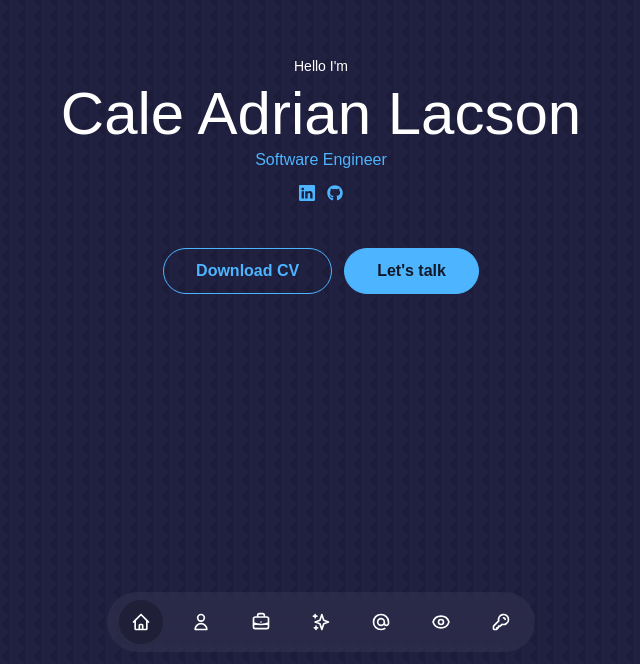
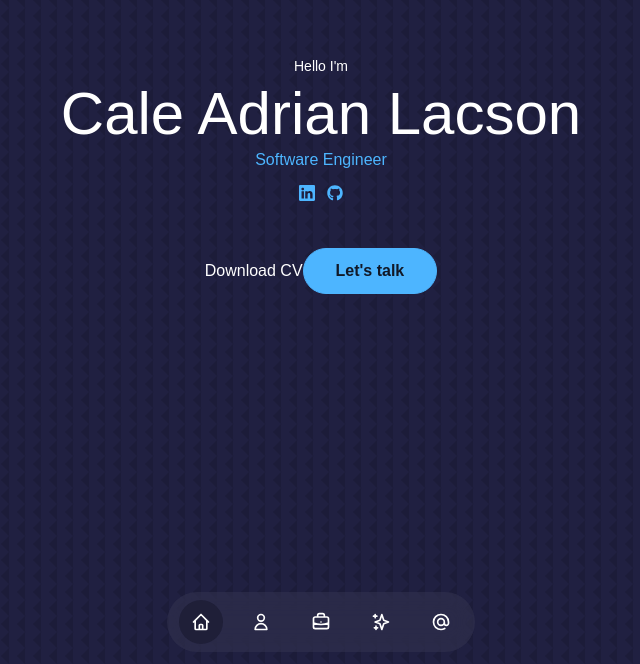
Before and after one commit to caleadrian/portfolio, a Next.js app: page / in a window 1280 px wide. Shown: the part 136-800 px from the top of the page, without its empty margins (319-959 px from the left). Built offline with nearby package versions, Linux system fonts and the light colour scheme.

Commit message:
Test download CV

```diff
--- a/components/Contact.js
+++ b/components/Contact.js
@@ -46,12 +46,12 @@ function Contact() {
                         <div className='flex flex-col gap-y-4'>
                             <div className='flex flex-col items-start gap-1'>
                                 <label htmlFor='name' className='text-xs'>Name</label>
-                                <input className='w-full text-black rounded-sm py-1 px-2 focus:outline-none focus:ring-4 focus:ring-offset-0 focus:ring-[#f7b02d39] focus:bg-gray-200' type='text' id='name' name='name' required />
+                                <input className='w-full text-black rounded-sm py-1.5 px-2 focus:outline-none focus:ring-4 focus:ring-offset-0 focus:ring-[#f7b02d39] focus:bg-gray-200 text-sm' type='text' id='name' name='name' required />
                             </div>
 
                             <div className='flex flex-col items-start gap-1'>
                                 <label htmlFor='email' className='text-xs'>Email</label>
-                                <input className='w-full text-black rounded-sm py-1 px-2 focus:outline-none focus:ring-4 focus:ring-offset-0 focus:ring-[#f7b02d39] focus:bg-gray-200' type='email' id='email' name='email' required />
+                                <input className='w-full text-black rounded-sm py-1.5 px-2 focus:outline-none focus:ring-4 focus:ring-offset-0 focus:ring-[#f7b02d39] focus:bg-gray-200 text-sm' type='email' id='email' name='email' required />
                             </div>
 
                             <div className='flex flex-col items-start gap-1'>
--- a/components/Navigations.js
+++ b/components/Navigations.js
@@ -51,7 +51,7 @@ export default function Header() {
                         <AtSymbolIcon className="h-5 w-5 text-white" />
                     </li>
                 </Link>
-                <Link href='/blog'>
+                {/* <Link href='/blog'>
                     <li title="Story" className={setActiveClass('/blog') + "transition-all duration-500 cursor-pointer p-3 rounded-full border-0"}>
                         <EyeIcon className="h-5 w-5 text-white" />
                     </li>
@@ -60,7 +60,7 @@ export default function Header() {
                     <li title="Master" className={setActiveClass('/master') + "transition-all duration-500 cursor-pointer p-3 rounded-full border-0"}>
                         <KeyIcon className="h-5 w-5 text-white" />
                     </li>
-                </Link>
+                </Link> */}
             </ul>
         </nav>
     );
--- a/package.json
+++ b/package.json
@@ -11,10 +11,13 @@
   "dependencies": {
     "@heroicons/react": "^1.0.6",
     "next": "12.2.0",
+    "node-fetch": "^3.2.10",
     "prop-types": "^15.8.1",
     "react": "18.2.0",
     "react-dom": "18.2.0",
-    "react-icons": "^4.4.0"
+    "react-icons": "^4.4.0",
+    "stream": "^0.0.2",
+    "util": "^0.12.4"
   },
   "devDependencies": {
     "autoprefixer": "^10.4.7",
--- a/pages/index.js
+++ b/pages/index.js
@@ -7,6 +7,7 @@ import Projects from "../components/Projects";
 import Contact from "../components/Contact";
 
 export default function Home() {
+
   return (
     <div className="snap-y snap-mandatory ">
       <div id="home" className="snap-start pt-36 sm:pt-48 pb-60 sm:pb-40 text-center sm:h-screen">
@@ -25,9 +26,12 @@ export default function Home() {
         </div>
 
         <div className="mt-10">
-          <button className="border border-[#4db5ff] font-semibold text-[#4db5ff] py-2.5 px-8 rounded-full mr-3 hover:bg-white hover:text-gray-900 hover:border-white transition-all duration-500" type="button">
+          <a href="../resources/files/CALE_LACSON_2022.pdf" download target="_blank" rel="noopener noreferrer" ><button>Download CV</button></a>
+
+          {/* <a href="api/hello"
+            alt="alt text" className="border border-[#4db5ff] font-semibold text-[#4db5ff] py-2.5 px-8 rounded-full mr-3 hover:bg-white hover:text-gray-900 hover:border-white transition-all duration-500">
             Download CV
-          </button>
+          </a> */}
           <Link href='#contact'>
             <button className="border border-[#4db5ff] bg-[#4db5ff] font-semibold text-gray-900 py-2.5 px-8 rounded-full hover:bg-white hover:text-gray-900 hover:border-white transition-all duration-500" type="button">
               Let&apos;s talk
```
Also changed, not shown: 2 other files (tests, documents, lock files or other folders).
